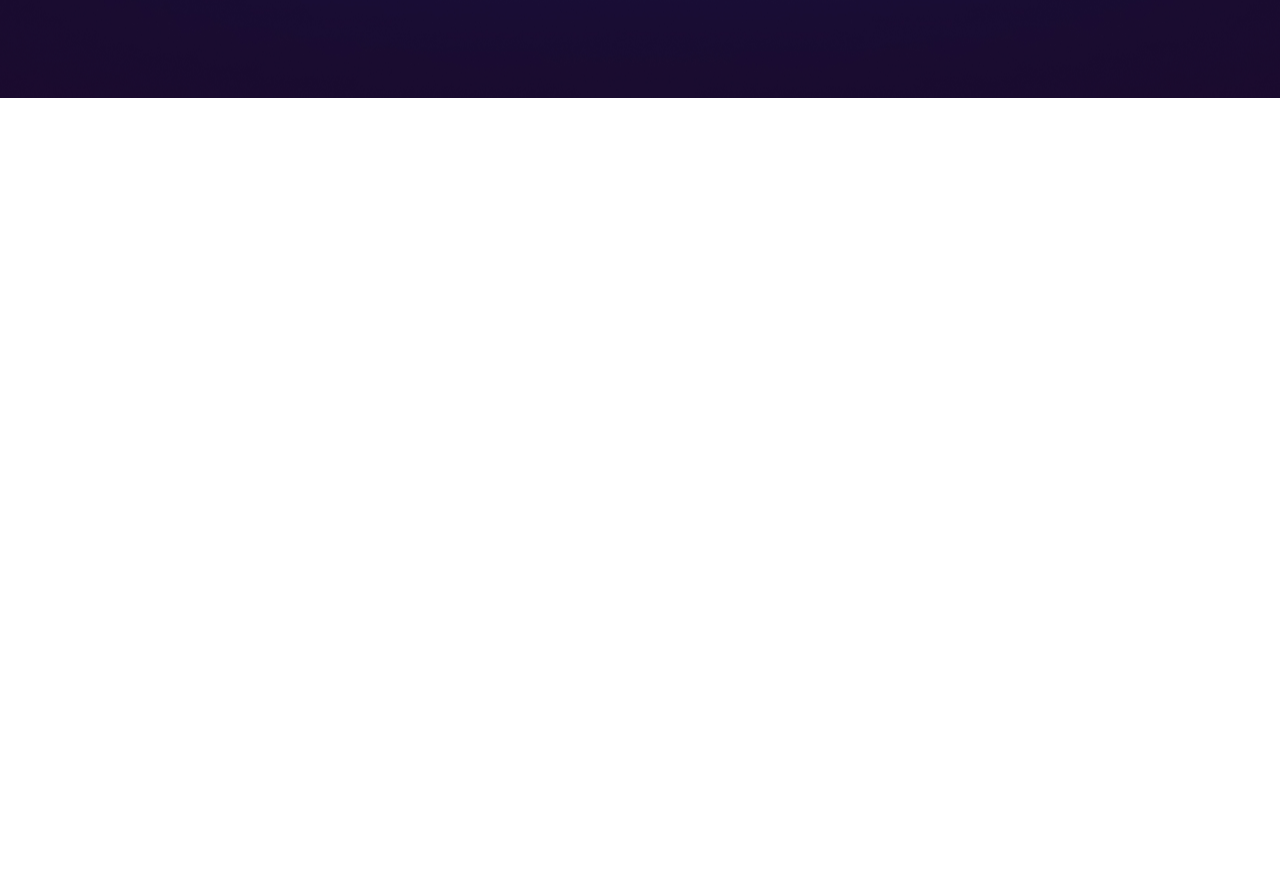
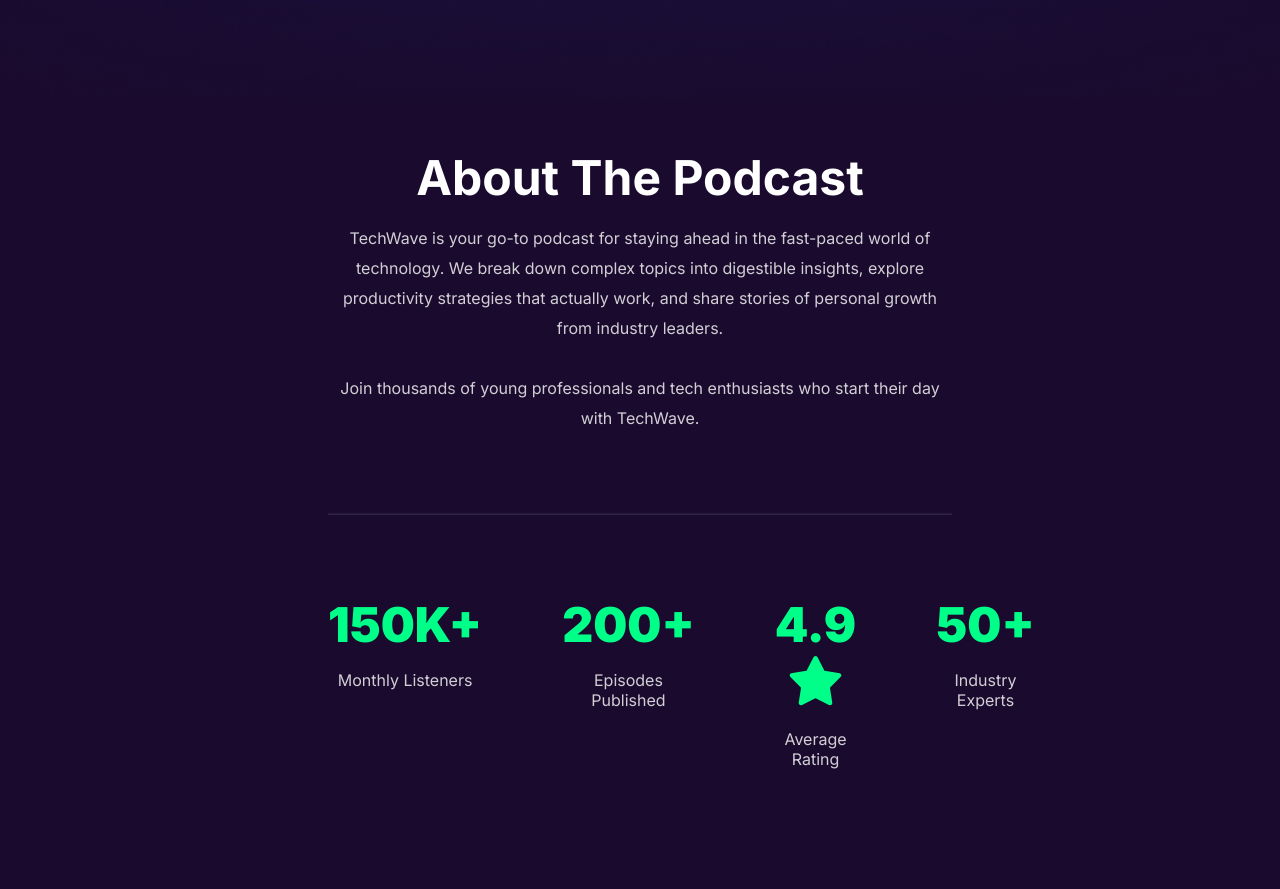
Before and after one commit to Zabedfolio/Techwave, a plain HTML site: page index.html in a window 1280 px wide. Shown: the part 761-1650 px from the top of the page. Before the commit the page ends 859 px from the top, so only its background shows below. Drawn offline with Linux system fonts and the light colour scheme.

Commit message:
adding about section

```diff
--- a/Styles/style.css
+++ b/Styles/style.css
@@ -107,6 +107,7 @@ nav button{
 .hero-text p{
     padding-top: 8px;
     font-size: 1rem;
+    opacity: 0.8;
 }
 
 .badge{
@@ -122,8 +123,9 @@ nav button{
     left: 70%;
 }
 .hero-btn{
-    gap: 8px;
+    /* gap: 10px; */
     padding-top: 24px;
+    /* border: 1px solid; */
 }
 .spotify-btn{
 
@@ -144,6 +146,70 @@ nav button{
     padding: 12px 20px;
 
 }
+
+.about-podcast{
+    background-color: #1A0B2E;
+}
+
+.about{
+    width: 80%;
+    margin: 0 auto;
+    padding: 50px 200px 120px 200px;
+}
+
+.about-header{
+    color: white;
+    text-align: center;
+    margin-bottom: 80px;
+}
+
+hr{
+    opacity: 0.1;
+}
+
+.about-header h2{
+    margin-bottom: 16px;
+    font-size: 3rem;
+    font-weight: 700;
+}
+
+.about-header p{
+    opacity: 0.8;
+    line-height: 30px;
+}
+
+.about-card{
+    display: grid;
+    grid-template-columns: repeat(4, 1fr);
+    text-align: center;
+    margin-top: 80px;
+    gap: 80px;
+}
+
+.card h1{
+    color: #00FF88;
+    font-weight: 900;
+    font-size: 3rem;
+    margin-bottom: 16px;
+}
+
+.card p{
+    opacity: 0.8;
+    color: white;
+}
+
+
+
+
+
+
+
+
+
+
+
+
+
 
 
 
@@ -216,6 +282,22 @@ header{
     font-size: 0.8rem;
 }
 
+.about{
+    padding: 40px 10px;
+}
+
+.about-header h2{
+    font-size: 2.5rem;
+}
+.about-card{
+    flex-direction: column;
+    grid-template-columns: repeat(2, 1fr);
+    margin-top: 40px;
+}
+
+.about-header{
+    margin-bottom: 40px;
+}
 
 
 }
--- a/index.html
+++ b/index.html
@@ -49,9 +49,41 @@
                     </div>
                     <div class="hero-btn">
                         <button class="spotify-btn"><i class="fa-brands fa-spotify"></i> Listen On Spotify</button>
-                        <button class="subs-btn"><i class="fa-regular fa-envelope"></i>Subscribe</button>
+                        <button class="subs-btn"><i class="fa-regular fa-envelope"></i> Subscribe</button>
                     </div>
                 </div>
+            </div>
+        </section>
+
+        <section class="about-podcast">
+            <div class="about">
+                <div class="about-header">
+                <h2>About The Podcast</h2>
+                <p>TechWave is your go-to podcast for staying ahead in the fast-paced world of technology.
+We break down complex topics into digestible insights, explore productivity strategies that actually work,
+and share stories of personal growth from industry leaders.
+<br><br>
+Join thousands of young professionals and tech enthusiasts who start their day with TechWave.</p>
+            </div>
+            <hr>
+            <div class="about-card">
+                <div class="card">
+                    <h1>150K+</h1>
+                    <p>Monthly Listeners</p>
+                </div>
+                <div class="card">
+                    <h1>200+</h1>
+                    <p>Episodes Published</p>
+                </div>
+                <div class="card">
+                    <h1>4.9<i class="fa-solid fa-star"></i></h1>
+                    <p>Average Rating</p>
+                </div>
+                <div class="card">
+                    <h1>50+</h1>
+                    <p>Industry Experts</p>
+                </div>
+            </div>
             </div>
         </section>
     </main>
```
